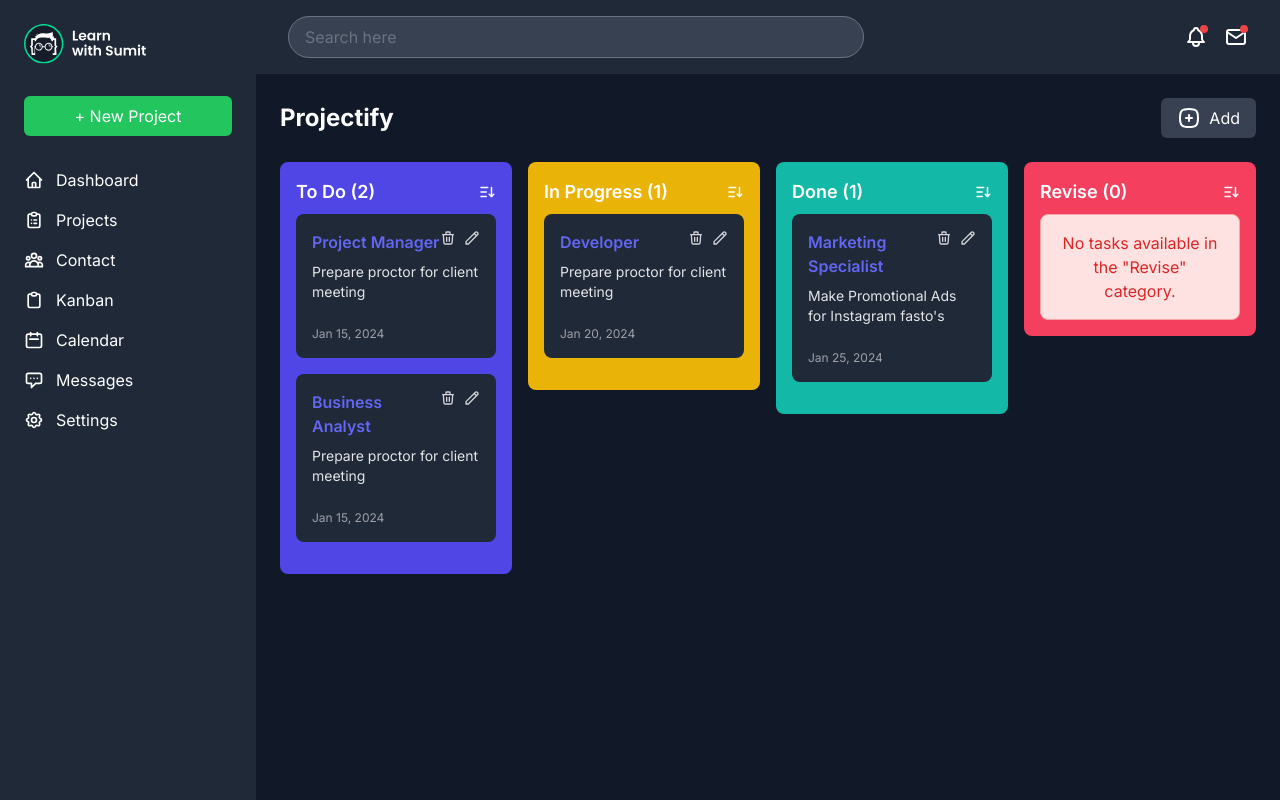
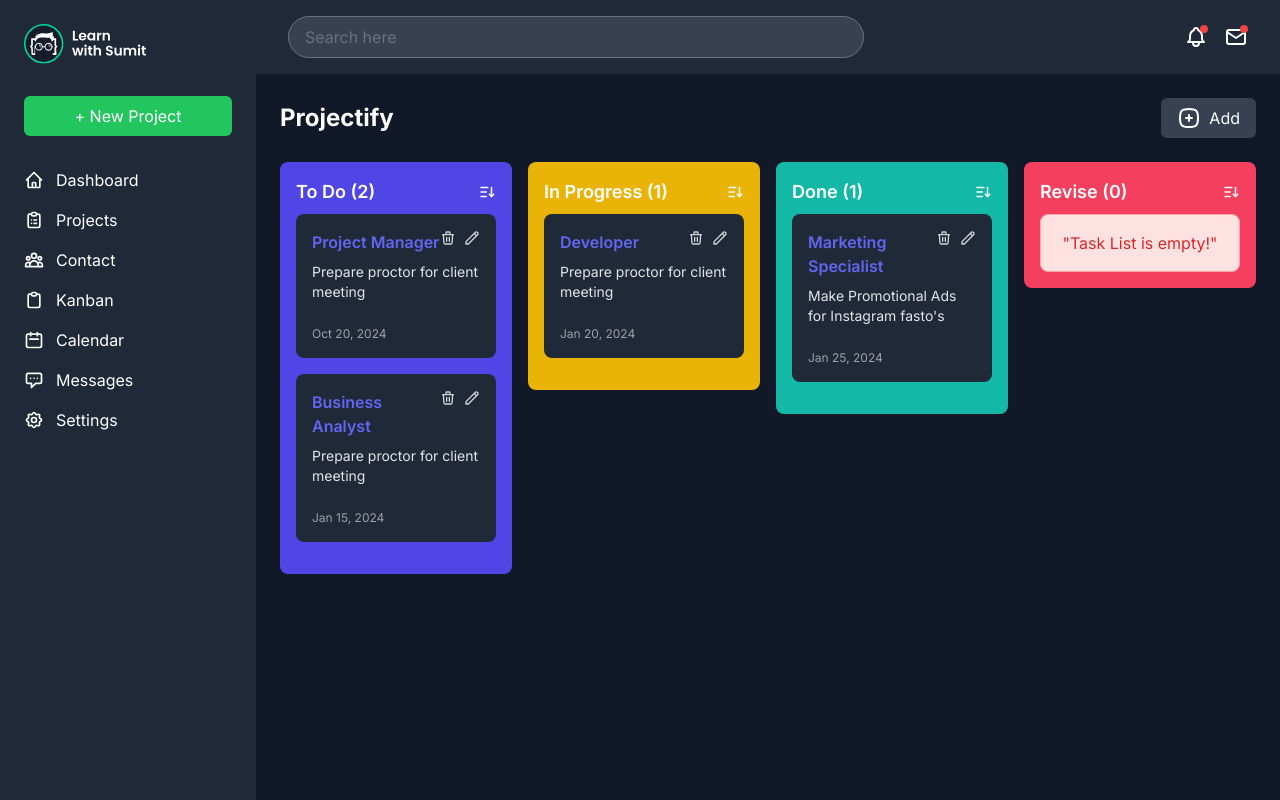
Before and after one commit to jhrhq/vite-react-apps, a React (Vite) app: page / in a window 1280 px wide. Built offline with nearby package versions, Linux system fonts and the light colour scheme.

Commit message:
sorting added

```diff
--- a/src/data/tasks.js
+++ b/src/data/tasks.js
@@ -26,7 +26,7 @@ const data = {
       assignedto: "Alice Smith",
       designation: "Project Manager",
       category_id: "8ca2e7a2-1b2a-4fc9-805c-cd06a9d33b97",
-      created_at: "2024-01-15T10:00:00Z",
+      created_at: "2024-10-20T10:00:00Z",
       updated_at: "2024-01-15T10:00:00Z",
     },
     {
--- a/src/project/NoTaskAvailable.jsx
+++ b/src/project/NoTaskAvailable.jsx
@@ -1,8 +1,8 @@
-export default function NoTaskAvailable({ taskCategoryTitle }) {
+export default function NoTaskAvailable() {
   return (
     <div className="flex items-center justify-center p-4 bg-red-100 border border-red-300 rounded-lg dark:bg-red-800 dark:border-red-600">
       <p className="text-center text-red-600 dark:text-red-300">
-        No tasks available in the {`"${taskCategoryTitle}"`} category.
+        &quot;Task List is empty!&quot;
       </p>
     </div>
   );
--- a/src/project/TaskGroup.jsx
+++ b/src/project/TaskGroup.jsx
@@ -1,4 +1,5 @@
-import { TbSortDescending } from "react-icons/tb";
+import { useState } from "react";
+import { TbSortAscending, TbSortDescending } from "react-icons/tb";
 import { cn } from "../utility/cn";
 import NoTaskAvailable from "./NoTaskAvailable";
 import TaskCard from "./TaskCard";
@@ -15,6 +16,15 @@ export default function TaskGroup({
   taskCategoryTitle,
   tasks = [],
 }) {
+  const [sortTask, setSortTask] = useState(true);
+
+  function handleSortTask() {
+    setSortTask(!sortTask);
+  }
+  const filteredTasks = sortTask
+    ? tasks.toSorted((a, b) => new Date(b.created_at) - new Date(a.created_at))
+    : tasks.toSorted((a, b) => new Date(a.created_at) - new Date(b.created_at));
+
   return (
     <div className="mb-4 w-full px-2 sm:w-1/2 md:w-1/4">
       <div
@@ -27,14 +37,24 @@ export default function TaskGroup({
           <h3 className="text-lg font-semibold">
             {taskCategoryTitle} ({tasks.length})
           </h3>
-
-          <TbSortDescending className=" size-[1.125rem] fill-none" />
+          <button
+            type="button"
+            disabled={tasks.length <= 1}
+            onClick={handleSortTask}
+            className="cursor-pointer"
+          >
+            {sortTask ? (
+              <TbSortDescending className=" size-[1.125rem] fill-none" />
+            ) : (
+              <TbSortAscending className=" size-[1.125rem] fill-none" />
+            )}
+          </button>
         </div>
         <div>
           {tasks.length == 0 ? (
-            <NoTaskAvailable taskCategoryTitle={taskCategoryTitle} />
+            <NoTaskAvailable />
           ) : (
-            tasks.map((task) => <TaskCard key={task.id} task={task} />)
+            filteredTasks.map((task) => <TaskCard key={task.id} task={task} />)
           )}
         </div>
       </div>
```
Also changed, not shown: 1 other file (tests, documents, lock files or other folders).
